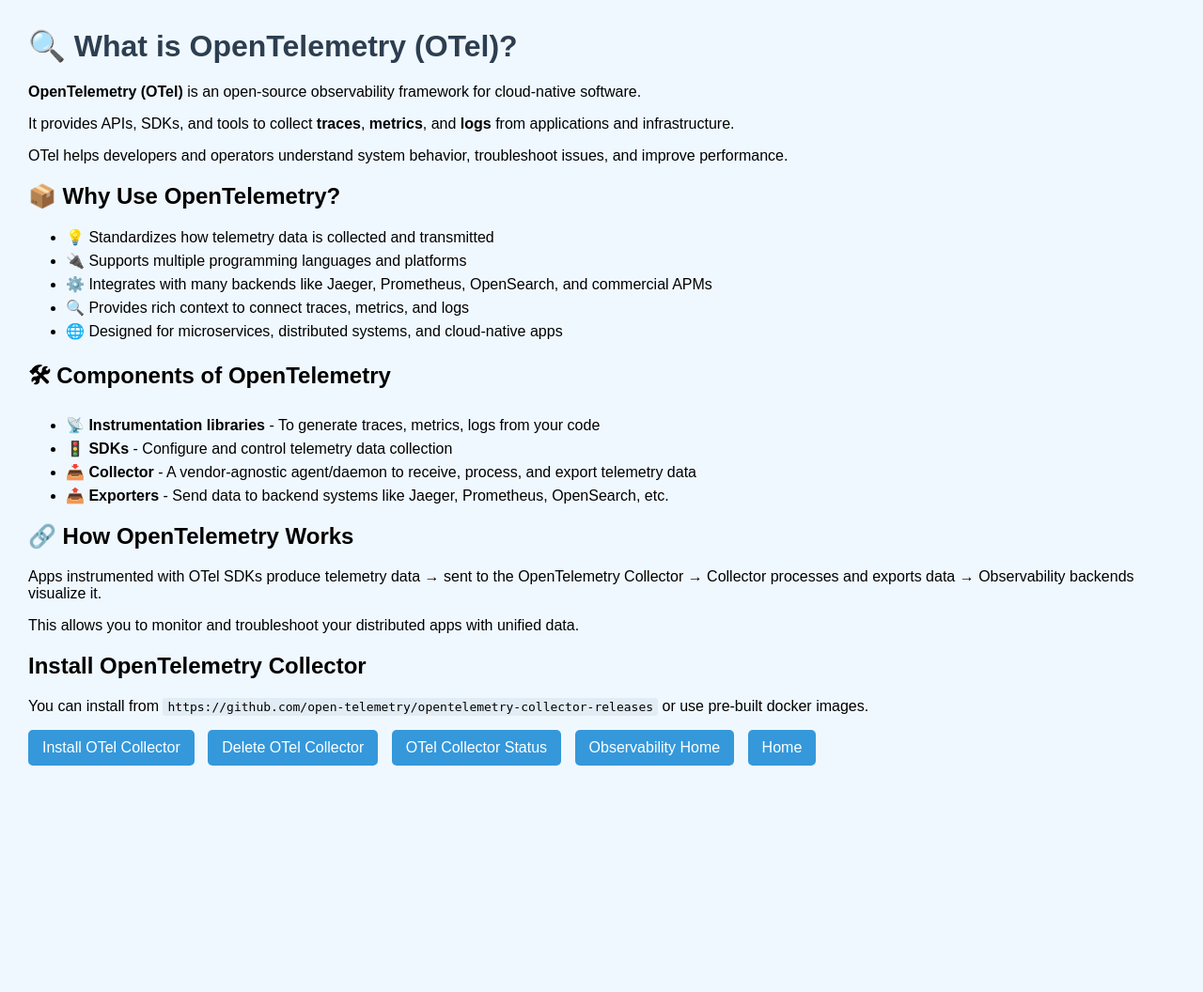
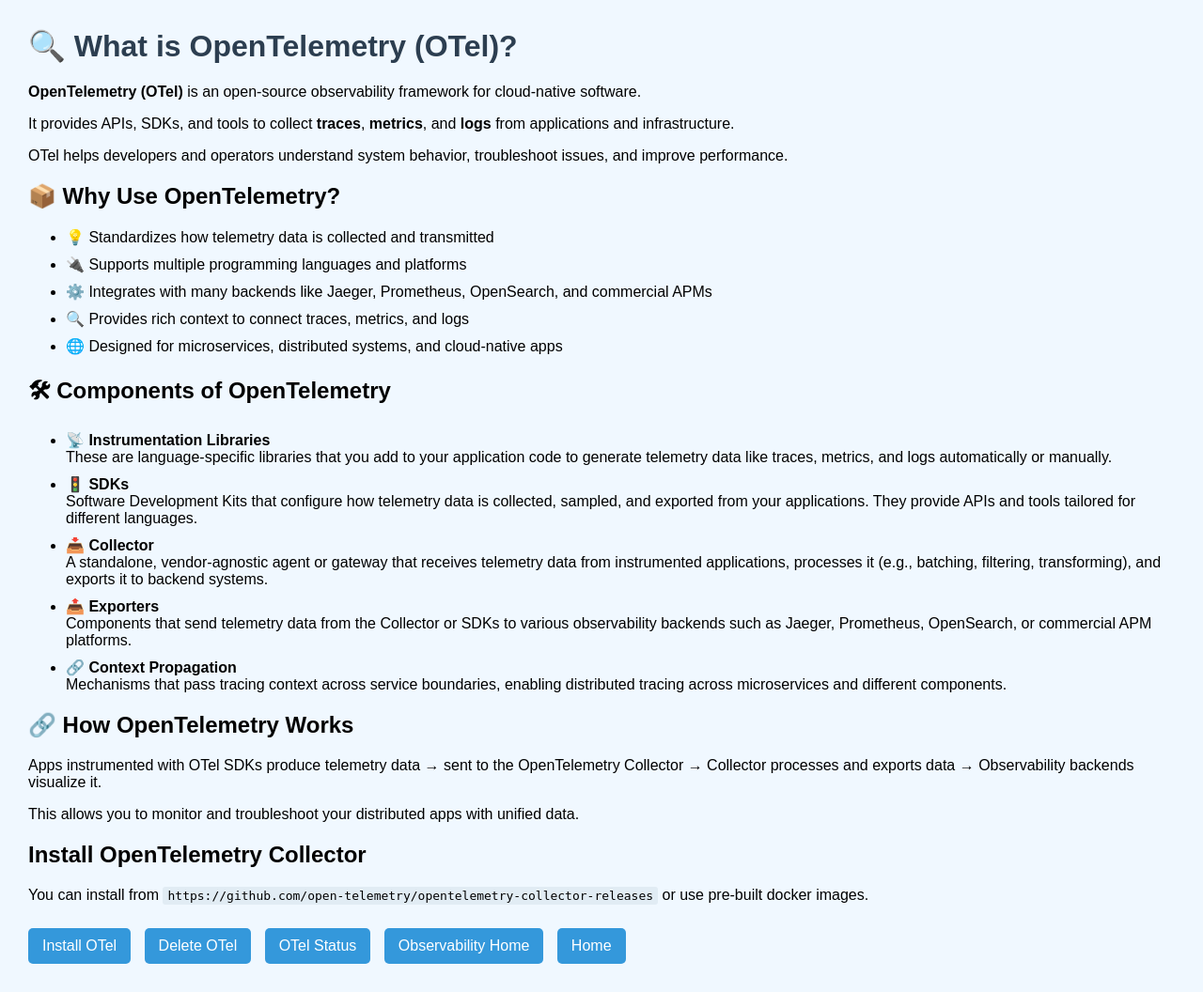
Before and after one commit to arunvel1988/observability-ui, a Flask app: page /otel in a window 1280 px wide. Shown: the whole page at 94% size. Before the commit the page ends 815 px from the top, so only its background shows below. Run offline with Flask 3, Linux system fonts and the light colour scheme.

Commit message:
Adding otel collector

```diff
--- a/templates/otel.html
+++ b/templates/otel.html
@@ -14,11 +14,12 @@
             text-decoration: none;
             border-radius: 5px;
             margin-right: 10px;
+            margin-top: 10px;
         }
         .install-btn:hover {
             background-color: #2980b9;
         }
-        ul li { margin: 6px 0; }
+        ul li { margin: 10px 0; }
         code { background-color: #e1ecf4; padding: 2px 5px; border-radius: 3px; }
     </style>
 </head>
@@ -45,10 +46,21 @@
     <div class="info">
         <h2>🛠 Components of OpenTelemetry</h2>
         <ul>
-            <li>📡 <strong>Instrumentation libraries</strong> - To generate traces, metrics, logs from your code</li>
-            <li>🚦 <strong>SDKs</strong> - Configure and control telemetry data collection</li>
-            <li>📥 <strong>Collector</strong> - A vendor-agnostic agent/daemon to receive, process, and export telemetry data</li>
-            <li>📤 <strong>Exporters</strong> - Send data to backend systems like Jaeger, Prometheus, OpenSearch, etc.</li>
+            <li>📡 <strong>Instrumentation Libraries</strong><br>
+                These are language-specific libraries that you add to your application code to generate telemetry data like traces, metrics, and logs automatically or manually.
+            </li>
+            <li>🚦 <strong>SDKs</strong><br>
+                Software Development Kits that configure how telemetry data is collected, sampled, and exported from your applications. They provide APIs and tools tailored for different languages.
+            </li>
+            <li>📥 <strong>Collector</strong><br>
+                A standalone, vendor-agnostic agent or gateway that receives telemetry data from instrumented applications, processes it (e.g., batching, filtering, transforming), and exports it to backend systems.
+            </li>
+            <li>📤 <strong>Exporters</strong><br>
+                Components that send telemetry data from the Collector or SDKs to various observability backends such as Jaeger, Prometheus, OpenSearch, or commercial APM platforms.
+            </li>
+            <li>🔗 <strong>Context Propagation</strong><br>
+                Mechanisms that pass tracing context across service boundaries, enabling distributed tracing across microservices and different components.
+            </li>
         </ul>
     </div>
 
@@ -61,9 +73,9 @@
     <div class="info">
         <h2>Install OpenTelemetry Collector</h2>
         <p>You can install from <code>https://github.com/open-telemetry/opentelemetry-collector-releases</code> or use pre-built docker images.</p>
-        <a class="install-btn" href="/otel/install">Install OTel Collector</a>
-        <a class="install-btn" href="/otel/delete">Delete OTel Collector</a>
-        <a class="install-btn" href="/otel/status">OTel Collector Status</a>
+        <a class="install-btn" href="/otel/install">Install OTel</a>
+        <a class="install-btn" href="/otel/delete">Delete OTel</a>
+        <a class="install-btn" href="/otel/status">OTel Status</a>
         <a class="install-btn" href="/observability">Observability Home</a>
         <a class="install-btn" href="/">Home</a>
     </div>
```
